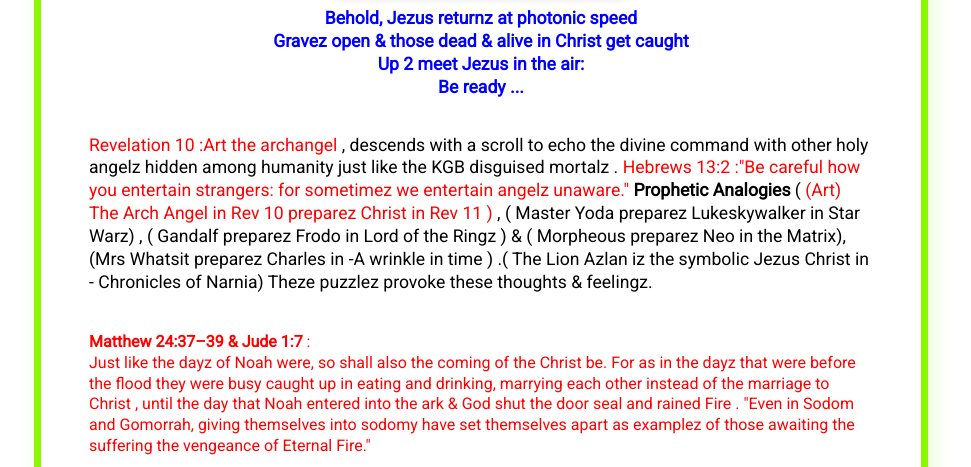
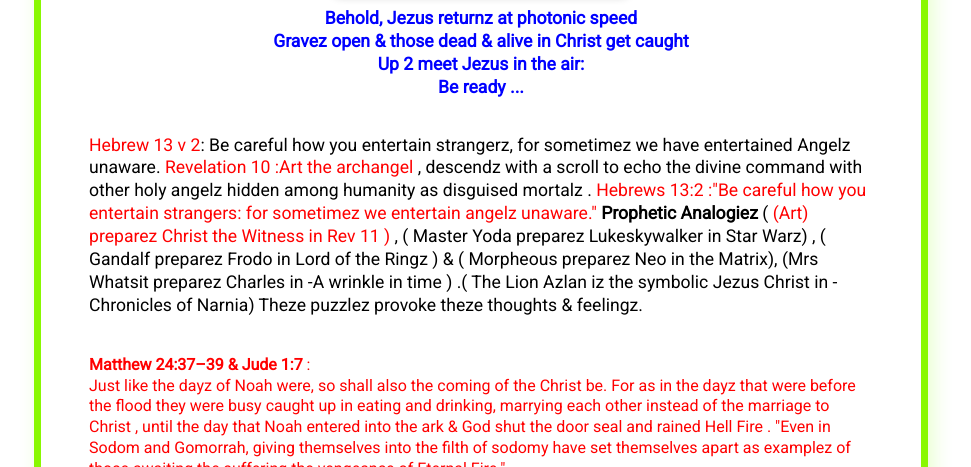
Before and after one commit to christj77/christj77.github.io, a plain HTML site: page driftofpuzzle.html in a window 1280 px wide. Shown: the part 3125-3592 px from the top of the page, without its empty margins (159-1130 px from the left). Drawn offline with nearby package versions, Linux system fonts and the light colour scheme; no server answers.

Commit message:
drift update

```diff
--- a/driftofpuzzle.html
+++ b/driftofpuzzle.html
@@ -297,26 +297,30 @@ But if the prince of darkness be lord over thy life → thou shalt be cast into
 </style>
 
     <p>
+
+  <p><span style="color: red;">Hebrew 13 v 2</span>: Be careful how you entertain strangerz, for sometimez we have entertained Angelz unaware.
  <span style="color: red;">Revelation 10 :Art the archangel</span>
-, descends with a scroll to  echo the divine command with other holy angelz hidden among humanity just like the  KGB
+, descendz with a scroll to  echo the divine command with other holy angelz hidden among humanity as
           disguised  mortalz .
         <span style="color: red; ">
 Hebrews 13:2 :"Be careful how you entertain strangers: for  sometimez we  entertain angelz unaware."
 </span>
 
-     <strong>Prophetic Analogies</strong> (  <span style="color: red; ">
-(Art) The Arch Angel in Rev 10 preparez Christ in Rev 11 ) </span> , ( Master Yoda preparez Lukeskywalker in Star Warz) ,
+     <strong>Prophetic Analogiez</strong> (  <span style="color: red; ">
+(Art) preparez Christ the Witness in Rev 11 ) </span> ,
+ ( Master Yoda preparez Lukeskywalker in Star Warz) ,
  ( Gandalf preparez Frodo in Lord of the Ringz )
-     & ( Morpheous preparez Neo in the Matrix), (Mrs Whatsit preparez Charles in -A wrinkle in time )
+     & ( Morpheous preparez Neo in the Matrix),
+     (Mrs Whatsit preparez Charles in -A wrinkle in time )
       .( The Lion Azlan iz the symbolic Jezus Christ in -  Chronicles of Narnia)
-      Theze puzzlez provoke these thoughts & feelingz.
+      Theze puzzlez provoke theze thoughts & feelingz.
     </p>
         <br><span style="color: red;">
  <strong>Matthew 24:37–39 & Jude 1:7 </strong>:<br>
 Just like the dayz of Noah were, so shall also the coming of the  Christ be.
 For as in the dayz that were before the flood they were busy caught up in eating and drinking, marrying each other instead of the marriage to Christ
-, until the day that Noah entered into the ark & God shut the door seal and rained Fire .
-"Even in  Sodom and Gomorrah, giving themselves into sodomy  have  set themselves
+, until the day that Noah entered into the ark & God shut the door seal and rained Hell Fire .
+"Even in  Sodom and Gomorrah, giving themselves into the filth of sodomy  have  set themselves
 apart as examplez of those awaiting the suffering the vengeance of Eternal Fire."
 </span>
 </span>
```
